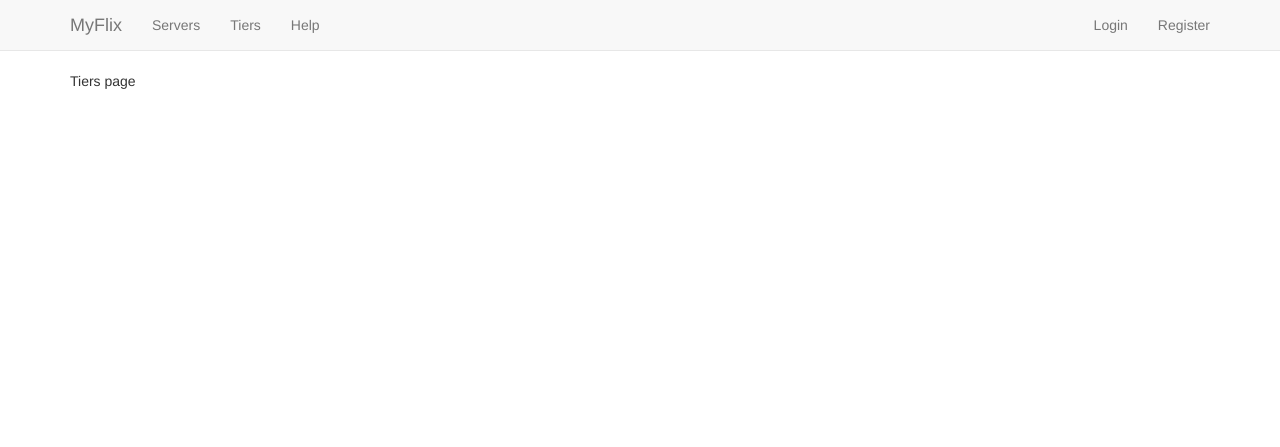
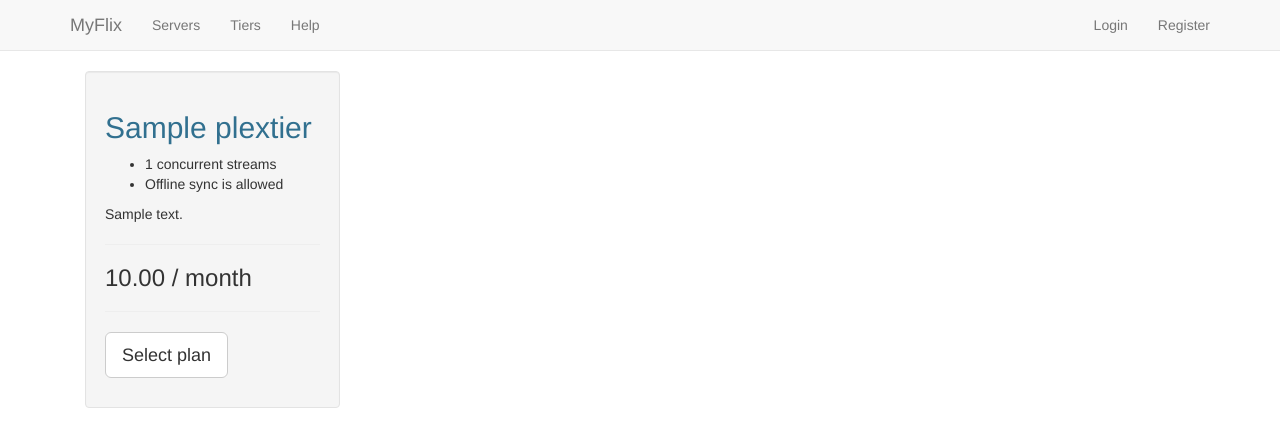
Before and after one commit to l3uddz/myflix, a Django app: template templates/core/tiers.html in a window 1280 px wide. Shown: the top 447 px of the page. Run offline with Django 3.2, Linux system fonts and the light colour scheme; the template is opened without the code that fills it: values that come from a table or form of the project are taken from there, others are empty; tables that the repository leaves empty hold one stand-in row (values such as "Sample post"); parts of the project's set-up code (start-up, migrations or seed data) failed here and were passed over; some libraries are stand-ins or nearby versions.

Commit message:
tiers from models

```diff
--- a/myflix/app/models.py
+++ b/myflix/app/models.py
@@ -16,14 +16,15 @@ class PlexTier(models.Model):
     allowed_sync = models.BooleanField(default=False, verbose_name="Is sync allowed")
     price = MoneyField(max_digits=10, decimal_places=2, default=10, default_currency='USD',
                        verbose_name="How much is this tier")
+    description = models.TextField(verbose_name="Description")
 
     def __str__(self):
         return self.name
 
 
 class PlexServer(models.Model):
-    name = models.CharField(max_length=30, verbose_name="Plex Server Name")
-    url = models.URLField(verbose_name="Full Server URL")
+    name = models.CharField(max_length=30, verbose_name="Server Name")
+    url = models.URLField(verbose_name="Server URL")
     token = models.CharField(max_length=30, verbose_name="Plex Token with administrator rights")
     max_subscribers = models.IntegerField(default=10, verbose_name="Maximum subscribers for this server")
     tiers = models.ManyToManyField(PlexTier, verbose_name="Tiers this server allows")
--- a/myflix/app/views.py
+++ b/myflix/app/views.py
@@ -1,4 +1,6 @@
 from django.shortcuts import render
+
+from myflix.app.models import PlexTier
 
 
 # Create your views here.
@@ -7,7 +9,8 @@ def index(request):
 
 
 def tiers(request):
-    return render(request, 'core/tiers.html')
+    plex_tiers = PlexTier.objects.all()
+    return render(request, 'core/tiers.html', {'tiers': plex_tiers})
 
 
 def servers(request):
--- a/templates/core/tiers.html
+++ b/templates/core/tiers.html
@@ -5,5 +5,22 @@
 {% endblock %}
 
 {% block content %}
-    <p>Tiers page</p>
+    {% for tier in tiers %}
+        <div class="col-sm-3 col-md-3">
+            <div class="well">
+                <h2 class="text-info">{{ tier.name }}</h2>
+                <ul>
+                    <li>{{ tier.max_streams }} concurrent streams</li>
+                    {% if tier.allowed_sync %}
+                        <li>Offline sync is allowed</li>
+                    {% endif %}
+                </ul>
+                <p>{{ tier.description }}</p>
+                <hr>
+                <h3>{{ tier.price }} / month</h3>
+                <hr>
+                <p><a class="btn btn-default btn-lg" href="#"><i class="icon-ok"></i> Select plan</a></p>
+            </div>
+        </div>
+    {% endfor %}
 {% endblock %}
```
Also changed, not shown: myflix/app/admin.py (+22 -4 lines).
